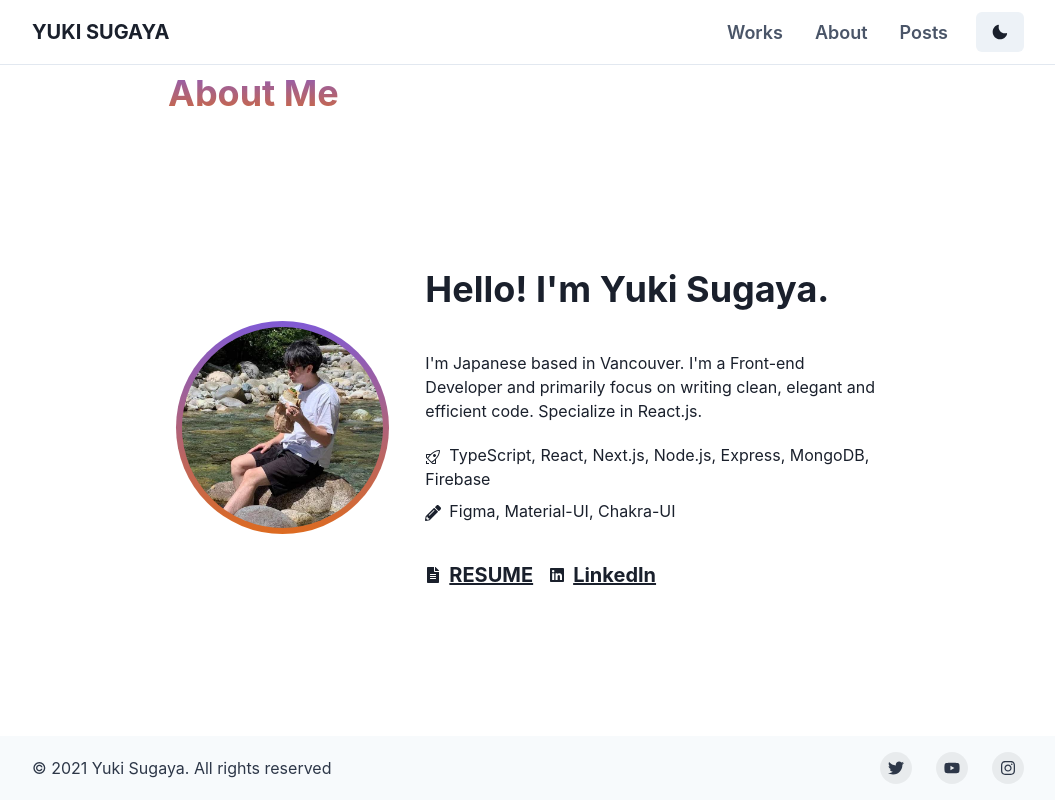
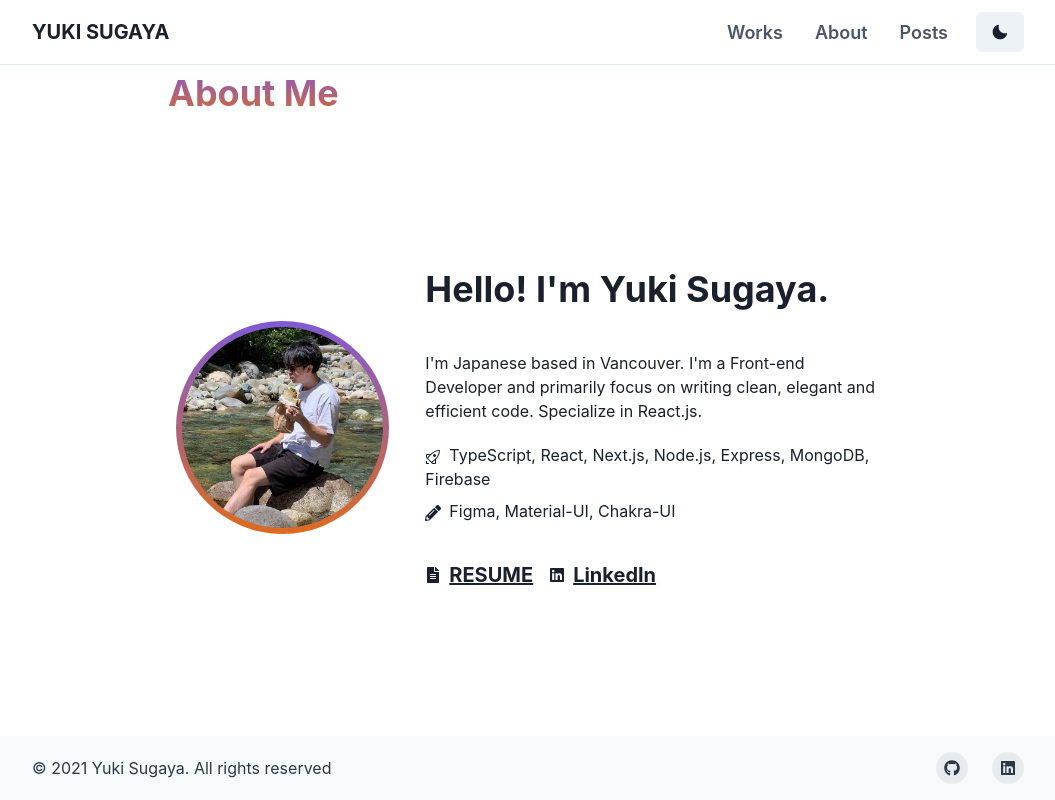
Before and after one commit to sugaya24/next-portfolio, a Next.js app: page /about in a window 1280 px wide. Shown: the whole page, without its empty margins (112-1167 px from the left). Built offline with nearby package versions, Linux system fonts and the light colour scheme.

Commit message:
refactor(footer): mod social media links

```diff
--- a/src/components/Footer.tsx
+++ b/src/components/Footer.tsx
@@ -7,8 +7,9 @@ import {
   useColorModeValue,
   VisuallyHidden,
 } from '@chakra-ui/react';
-import { FaInstagram, FaTwitter, FaYoutube } from 'react-icons/fa';
+import { FaGithub, FaLinkedin } from 'react-icons/fa';
 import { ReactNode } from 'react';
+import { IconBaseProps } from 'react-icons/lib';
 
 const SocialButton = ({
   children,
@@ -42,6 +43,25 @@ const SocialButton = ({
   );
 };
 
+type MEDIA_ITEM = {
+  name: string;
+  href: string;
+  iconBase: IconBaseProps;
+};
+
+const MEDIA_ITEMS: Array<MEDIA_ITEM> = [
+  {
+    name: `GitHub`,
+    href: `https://github.com/sugaya24`,
+    iconBase: <FaGithub />,
+  },
+  {
+    name: `LinkedIn`,
+    href: `https://www.linkedin.com/in/yukisugaya/`,
+    iconBase: <FaLinkedin />,
+  },
+];
+
 const Footer = () => {
   return (
     <Box
@@ -60,15 +80,11 @@ const Footer = () => {
       >
         <Text>© 2021 Yuki Sugaya. All rights reserved</Text>
         <Stack direction={`row`} spacing={6}>
-          <SocialButton label={`Twitter`} href={`#`}>
-            <FaTwitter />
-          </SocialButton>
-          <SocialButton label={`YouTube`} href={`#`}>
-            <FaYoutube />
-          </SocialButton>
-          <SocialButton label={`Instagram`} href={`#`}>
-            <FaInstagram />
-          </SocialButton>
+          {MEDIA_ITEMS.map(({ name, href, iconBase }) => (
+            <SocialButton key={name} label={name} href={href}>
+              {iconBase}
+            </SocialButton>
+          ))}
         </Stack>
       </Container>
     </Box>
```
